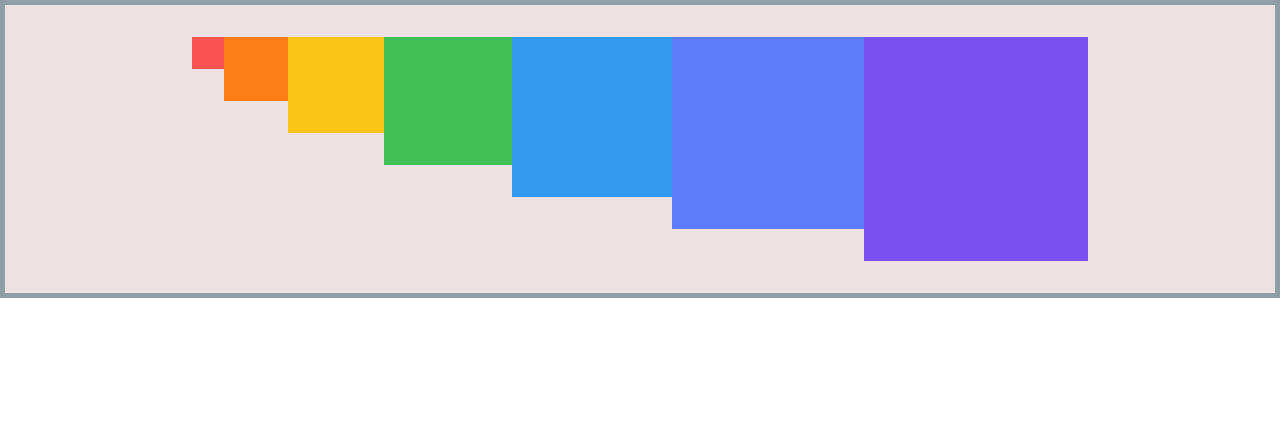
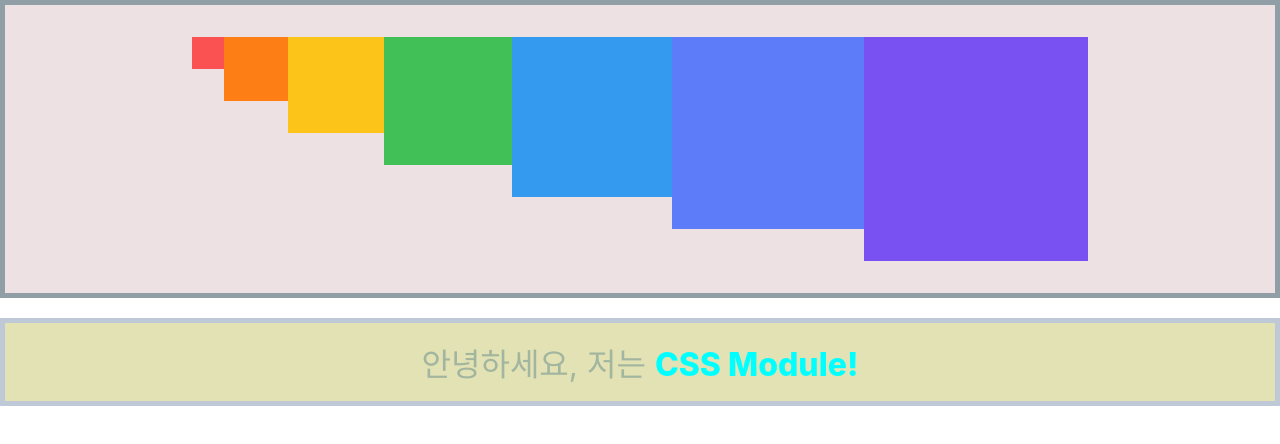
Before and after one commit to dohy-9443/ReactExample, a React (Create React App) app in the folder styling-react/: page / in a window 1280 px wide. Shown: the top 444 px of the page. Built offline with nearby package versions, Linux system fonts and the light colour scheme.

Commit message:
렌더링

```diff
--- a/styling-react/src/App.js
+++ b/styling-react/src/App.js
@@ -1,11 +1,14 @@
 import React, { Component } from "react";
 import SassComponent from "./SassComponent";
+import CSSModule from "./CSSModule";
 
 class App extends Component {
   render() {
     return (
       <div>
         <SassComponent />
+        <br />
+        <CSSModule />
       </div>
     );
   }
```
